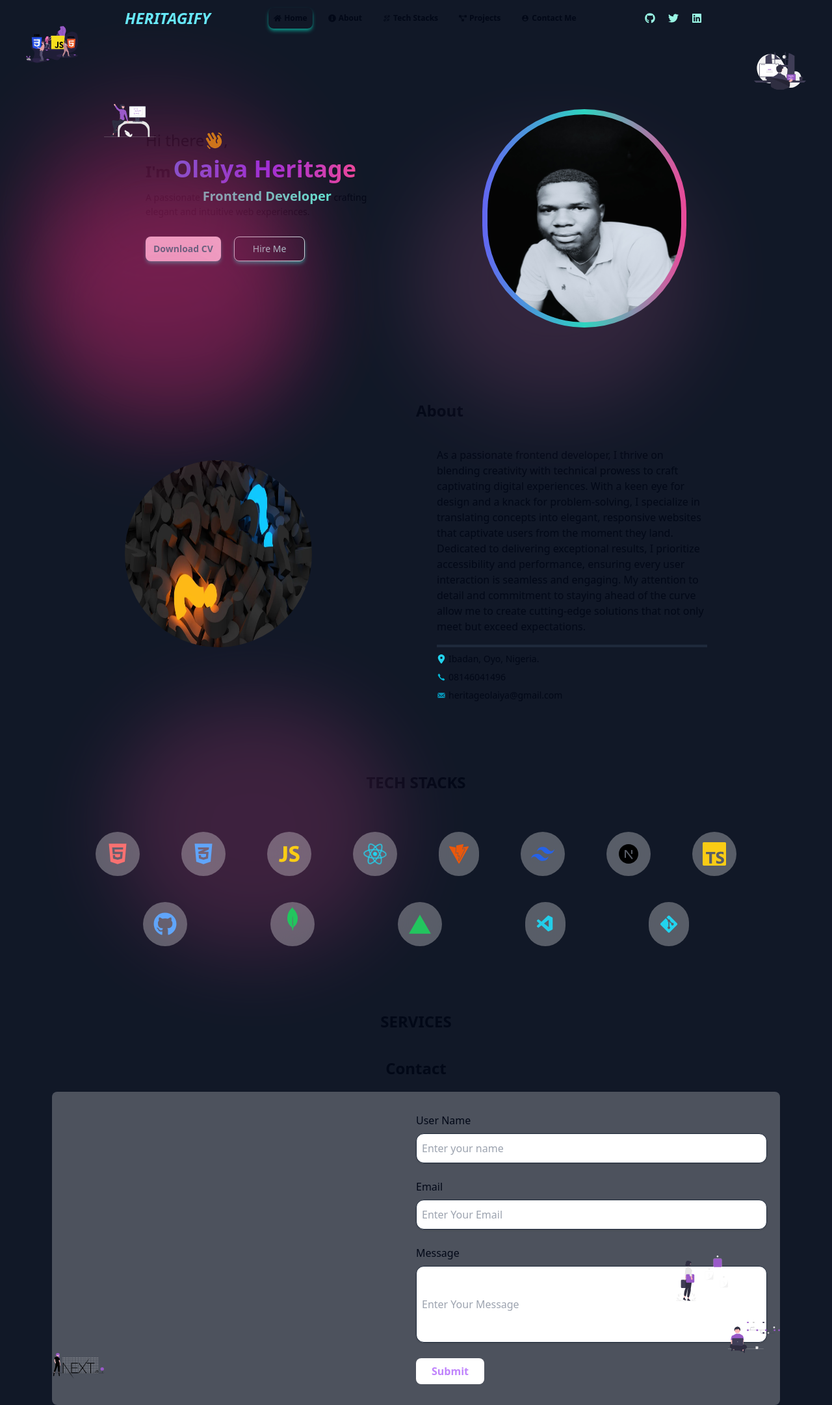
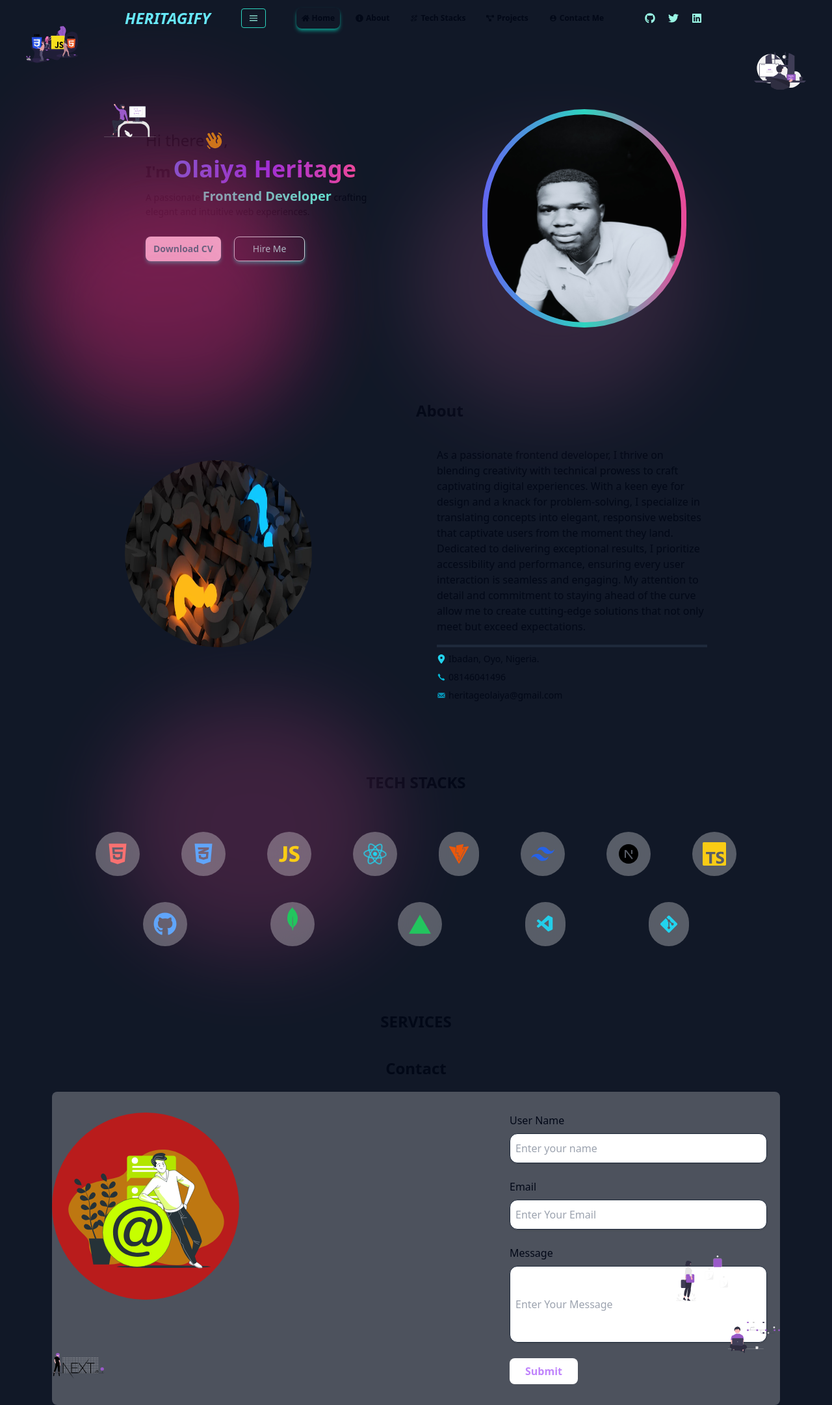
Before and after one commit to Heritagify/My-Portfolio, a Next.js app: page / in a window 1280 px wide. Shown: the whole page at 65% size. Built offline with nearby package versions, Linux system fonts and the light colour scheme.

Commit message:
progress

```diff
--- a/components/Contact.tsx
+++ b/components/Contact.tsx
@@ -1,4 +1,6 @@
-
+import Image from "next/image";
+import ContactMe from ".././public/contact.svg"
+import "../app/globals.css";
 
 
 
@@ -8,6 +10,11 @@ export default function Contact() {
         <div>
             <center className="text-2xl font-semibold py-5">Contact</center>
                 <div className="rounded-lg flex backdrop-filter bg-white bg-opacity-25 mx-20 py-8">
+                    <Image
+                        src={ContactMe}
+                        alt="Contact me"
+                        className="rounded-full w-72 h-72 bg-red-700"
+                    />
                     <div className="flex flex-col items-center justify-center py-5 w-1/2"></div>
                     <form className="w-1/2 space-y-6 mx-5">
                         <div className="space-y-2">
--- a/components/Navbar.tsx
+++ b/components/Navbar.tsx
@@ -19,6 +19,15 @@ export default function Navbar() {
         <h1 className="italic text-cyan-300 font-semibold text-2xl">
           HERITAGIFY
         </h1>
+
+        <div className="block ">
+    <button className="flex items-center px-3 py-2 border rounded text-teal-200 border-teal-400 hover:text-white hover:border-white">
+      <svg className="fill-current h-3 w-3" viewBox="0 0 20 20" xmlns="http://www.w3.org/2000/svg"><title>Menu</title><path d="M0 3h20v2H0V3zm0 6h20v2H0V9zm0 6h20v2H0v-2z"/></svg>
+    </button>
+  </div>
+
+
+
         <div className="hidden md:flex space-x-4 text-xs font-semibold">
           <li className="flex items-center gap-1 cursor-pointer p-2 rounded-lg hover:text-emerald-200 shadow-md shadow-teal-600">
             <FaHome />
```
Also changed, not shown: public/contact.svg (added).
